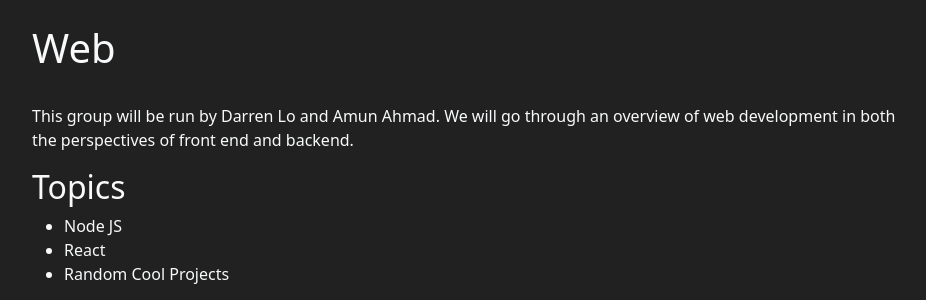
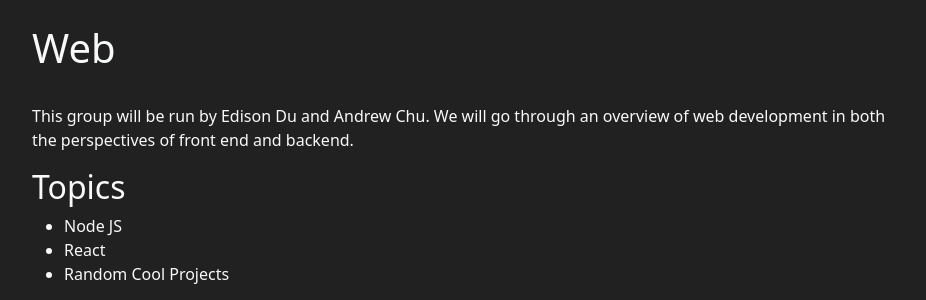
Before and after one commit to rhhscs/rhhscs.github.io, a Jekyll site: the page built from _group_homes/web-group.md, in a window 1280 px wide. Shown: the part 374-674 px from the top of the page, without its empty margins (170-1096 px from the left). Built offline with Jekyll 4.4.1, drawn with Linux system fonts in a browser that asks for light colours.

Commit message:
Update web-group.md

```diff
--- a/_group_homes/web-group.md
+++ b/_group_homes/web-group.md
@@ -6,7 +6,7 @@ group: web
 
 # Web
 
-This group will be run by Darren Lo and Amun Ahmad. We will go through an overview of web development in both the perspectives of front end and backend.
+This group will be run by Edison Du and Andrew Chu. We will go through an overview of web development in both the perspectives of front end and backend.
 
 
 ## Topics
```
